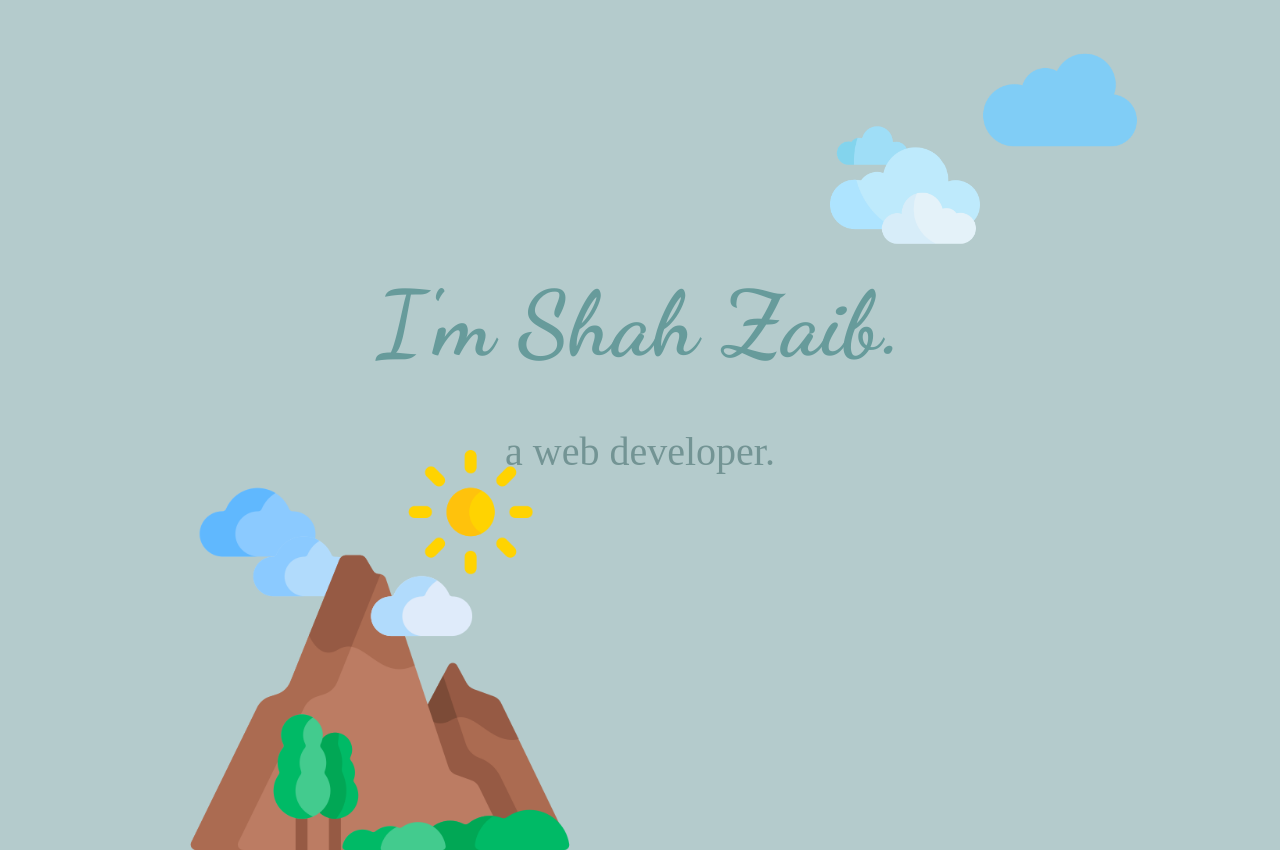
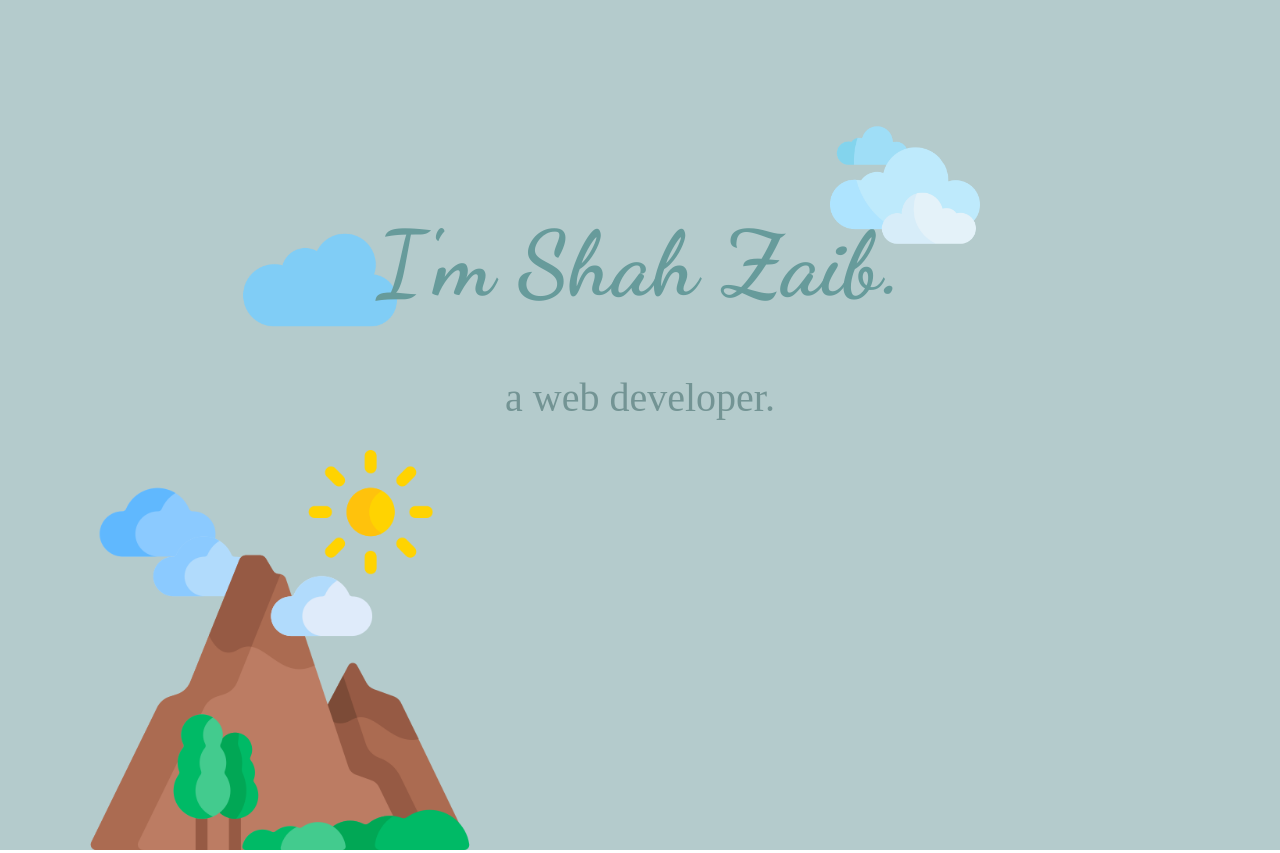
Before and after one commit to Shezi111/2nd-web, a plain HTML site: page index.html in a window 1280 px wide. Shown: the top 853 px of the page. Drawn offline with Linux system fonts and the light colour scheme; a web font is replaced by a local one.

Commit message:
made some changes in css

```diff
--- a/css/style.css
+++ b/css/style.css
@@ -18,8 +18,8 @@ padding-top: 250px;
         image-resolution: 300*200x;
         display: inline-block;
         position: absolute;
-        top: 20px;
-        right:140px;
+        top: 200px;
+        left:240px;
       height: 160px;
      }
      .bot-cloud{
@@ -33,10 +33,11 @@ padding-top: 250px;
         .font1{
          font-family: 'Dancing Script', cursive;
          font-size: 90px;
-         padding-bottom: 14px;
+         padding-bottom: 30px;
          color: rgb(103, 155, 155);
          margin-top: 20px;
-
+         position: relative;
+         bottom: 60px;
       }
       .fontp{
          padding: 20px;
@@ -44,15 +45,15 @@ padding-top: 250px;
          font-size: 40px;
          line-height: 0px;
          color: rgb(115, 148, 148);
-         padding-top: 0px;
-         margin-bottom: 33px;
+         position: relative;
+         bottom: 90px;
          font-weight: normal;
       }
 .mountain-1{
    width: 400px;
    position: absolute;
    top: 450px;
-  right: 700px;
+  right: 800px;
 }
 .middle-container{
 text-align: center;
```
